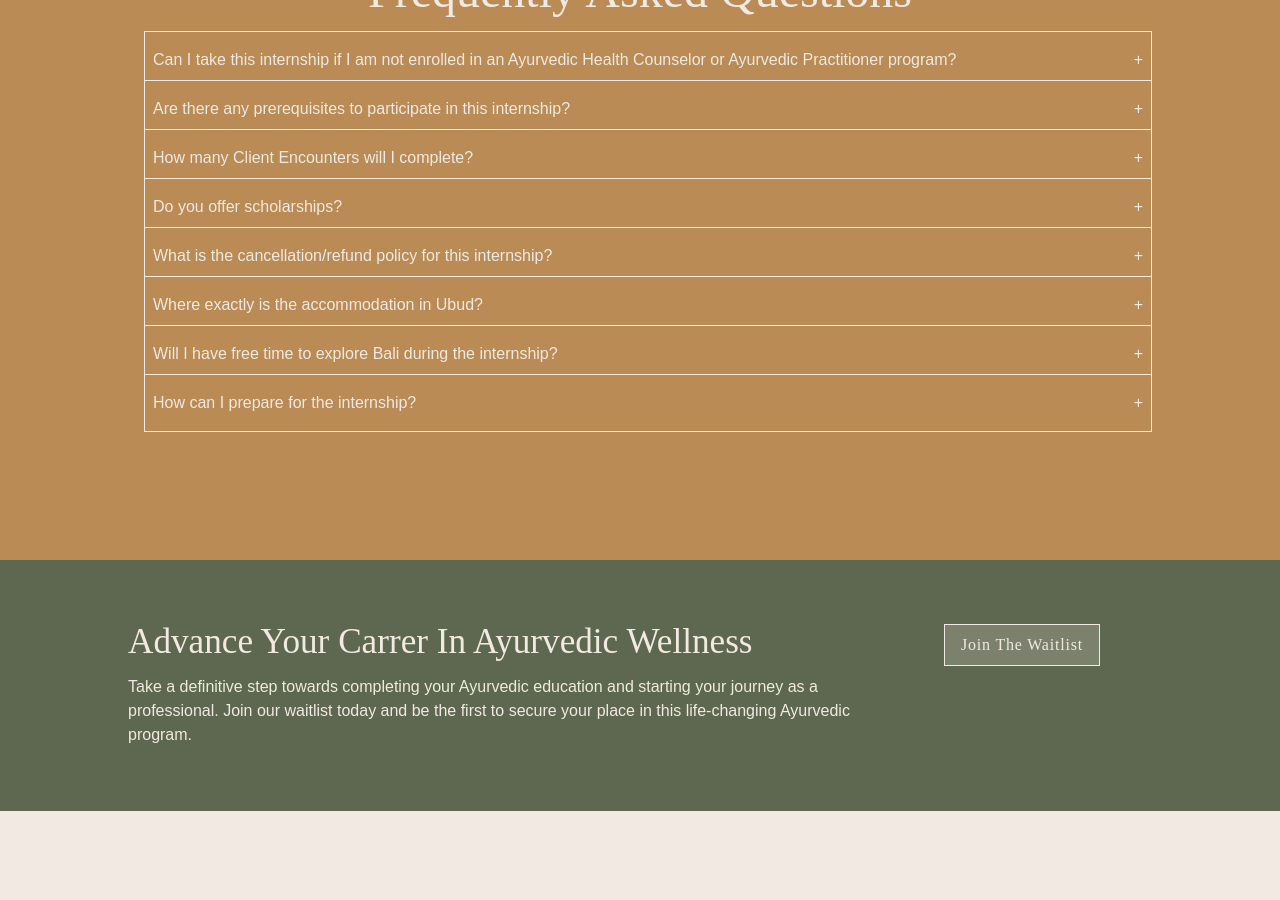
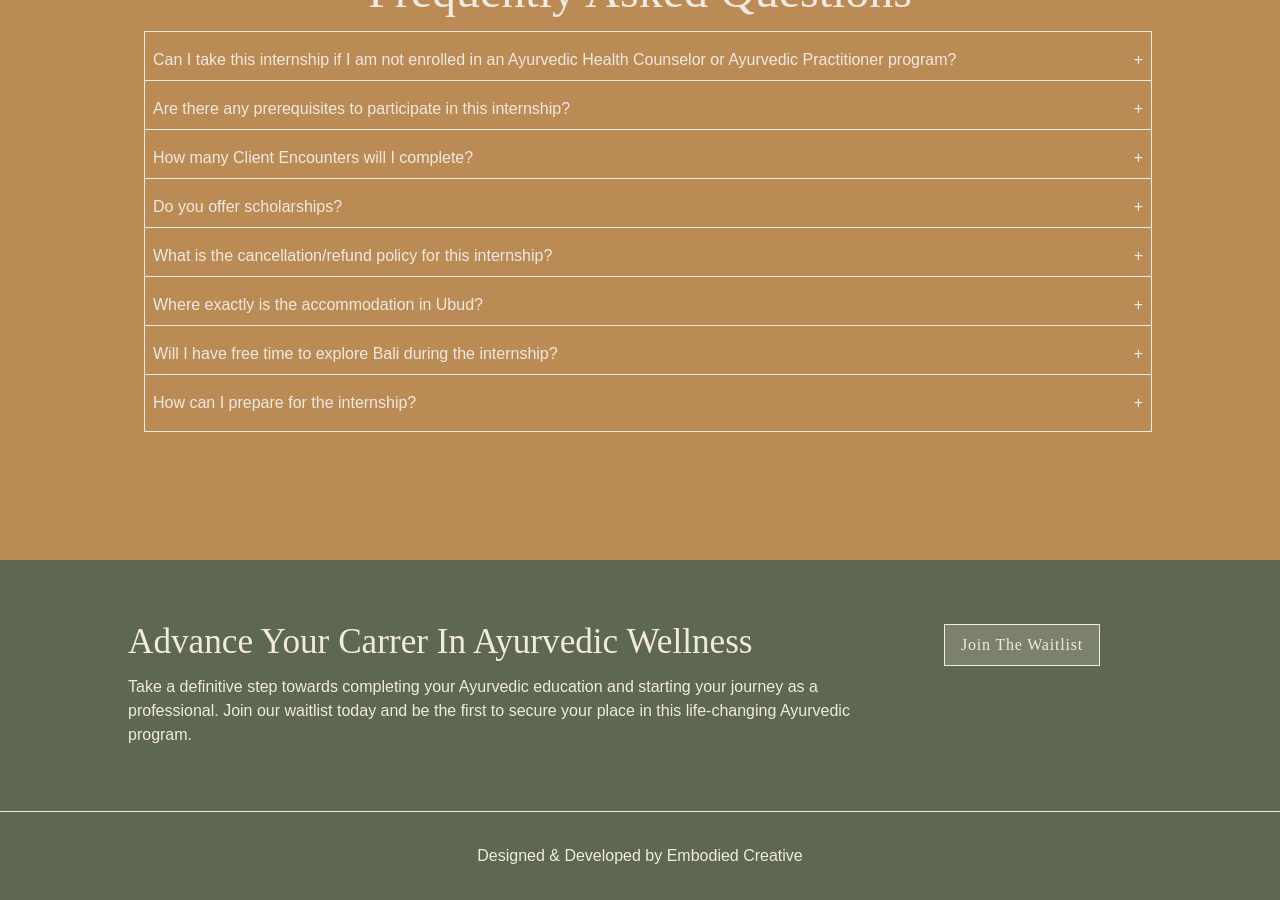
Before and after one commit to brittwoodard/ayurvedic-internship, a Jekyll site: the page built from index.html, in a window 1280 px wide and 900 px high, scrolled down 6564 px. Built offline with Jekyll 4.4.1, drawn with Linux system fonts in a browser that asks for light colours; some web fonts are replaced; before the commit the page ends 7376 px from its top, so only the background shows below that.

```diff
--- /dev/null
+++ b/_includes/footer.html
@@ -0,0 +1,7 @@
+<footer class="px-5p py-8 bg-dark-style text-center">
+    <!-- <div>
+        <i class="fa-brands fa-instagram social-icon"></i>
+        <i class="fa-regular fa-envelope social-icon"></i>
+    </div> -->
+    <p class="font-light">Designed & Developed by <a href="https://embodiedcreativeagency.com" target="_blank">Embodied Creative</a></p>
+</footer>
--- a/_includes/head.html
+++ b/_includes/head.html
@@ -26,6 +26,9 @@
 <!------------ Fonts  ------------>
 <link rel="stylesheet" href="https://use.typekit.net/cdp3rhn.css">
 
+<!-- Font Awesome -->
+<link rel="stylesheet" href="https://cdnjs.cloudflare.com/ajax/libs/font-awesome/6.5.1/css/all.min.css" integrity="sha512-DTOQO9RWCH3ppGqcWaEA1BIZOC6xxalwEsw9c2QQeAIftl+Vegovlnee1c9QX4TctnWMn13TZye+giMm8e2LwA==" crossorigin="anonymous" referrerpolicy="no-referrer" />
+
 <!-- Tailwind Stylesheet -->
 <link rel="stylesheet" type="text/css" href="assets/css/style.css">
 
--- a/_layouts/default.html
+++ b/_layouts/default.html
@@ -11,6 +11,8 @@
 
     {{content}}
 
+    {% include footer.html %}
+
 </body>
 
 </html>
--- a/assets/css/style.css
+++ b/assets/css/style.css
@@ -1,5 +1,12 @@
+/* Variables */
+:root {
+  --light: #f1e9e2;
+  --medium: #ba8b54;
+  --dark: #5e674f;
+}
+
 /* ----------- Import Tailwind -----*/
-/* ! tailwindcss v3.3.6 | MIT License | https://tailwindcss.com*/
+/* ! tailwindcss v3.3.6 | MIT License | https://tailwindcss.com */
 /*
 1. Prevent padding and border from affecting element width. (https://github.com/mozdevs/cssremedy/issues/4)
 2. Allow adding a border to an element by just adding a border-width. (https://github.com/tailwindcss/tailwindcss/pull/116)
@@ -474,6 +481,12 @@
   text-transform: uppercase;
   letter-spacing: 0.05em;
 }
+.social-icon {
+    margin: 0.25rem 0.5rem 1rem 0.5rem;
+    font-size: 2rem;
+    font-weight: 300;
+    cursor: pointer;
+  }
 /* Button Classes */
 .button {
   display: inline-block;
@@ -490,6 +503,11 @@
   text-transform: capitalize;
   letter-spacing: 0.05em;
 }
+.button:hover {
+    transition: 1s;
+    background-color: var(--light);
+    color: var(--dark);
+  }
 /* Image Classes */
 .bg-image-style {
     background-size: cover;
@@ -630,6 +648,10 @@
   padding-left: 10%;
   padding-right: 10%;
 }
+.px-5p {
+  padding-left: 5%;
+  padding-right: 5%;
+}
 .py-20p {
   padding-top: 20%;
   padding-bottom: 20%;
@@ -637,6 +659,10 @@
 .py-5p {
   padding-top: 5%;
   padding-bottom: 5%;
+}
+.py-8 {
+  padding-top: 2rem;
+  padding-bottom: 2rem;
 }
 .pl-5p {
   padding-left: 5%;
@@ -669,6 +695,9 @@
 .font-bold {
   font-weight: 700;
 }
+.font-light {
+  font-weight: 300;
+}
 .capitalize {
   text-transform: capitalize;
 }
```
Also changed, not shown: style.css (+20 -0 lines), 3 other files.
